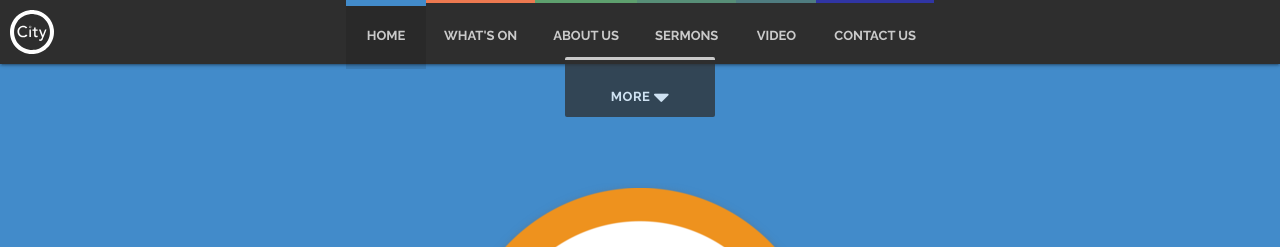
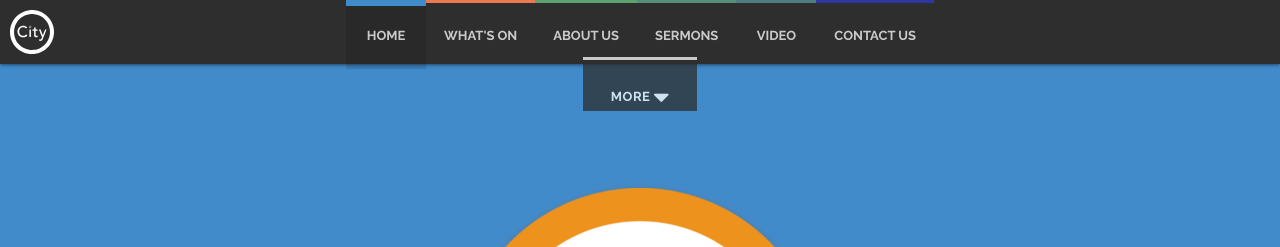
Before and after one commit to woodcock3/citychurch, a Jekyll site: the page built from index.html, in a window 1280 px wide. Shown: the top 247 px of the page. Built offline with Jekyll 4.4.1, drawn with Linux system fonts in a browser that asks for light colours.

Commit message:
Update _custom.sass

```diff
--- a/stylesheets/_sass/_custom.sass
+++ b/stylesheets/_sass/_custom.sass
@@ -22,10 +22,8 @@
       opacity: .75
       font-weight: 600
       border-top: 3px solid #fff
-      width: 150px
-      height: 60px
-      line-height: 60px
       box-shadow: 0 0px 0px 0 rgba(0,0,0,0),0 0px 0px 0 rgba(0,0,0,0)
+      border-radius: 0px
       transform: translateY(-10px)
   #events
     .icon img
```
